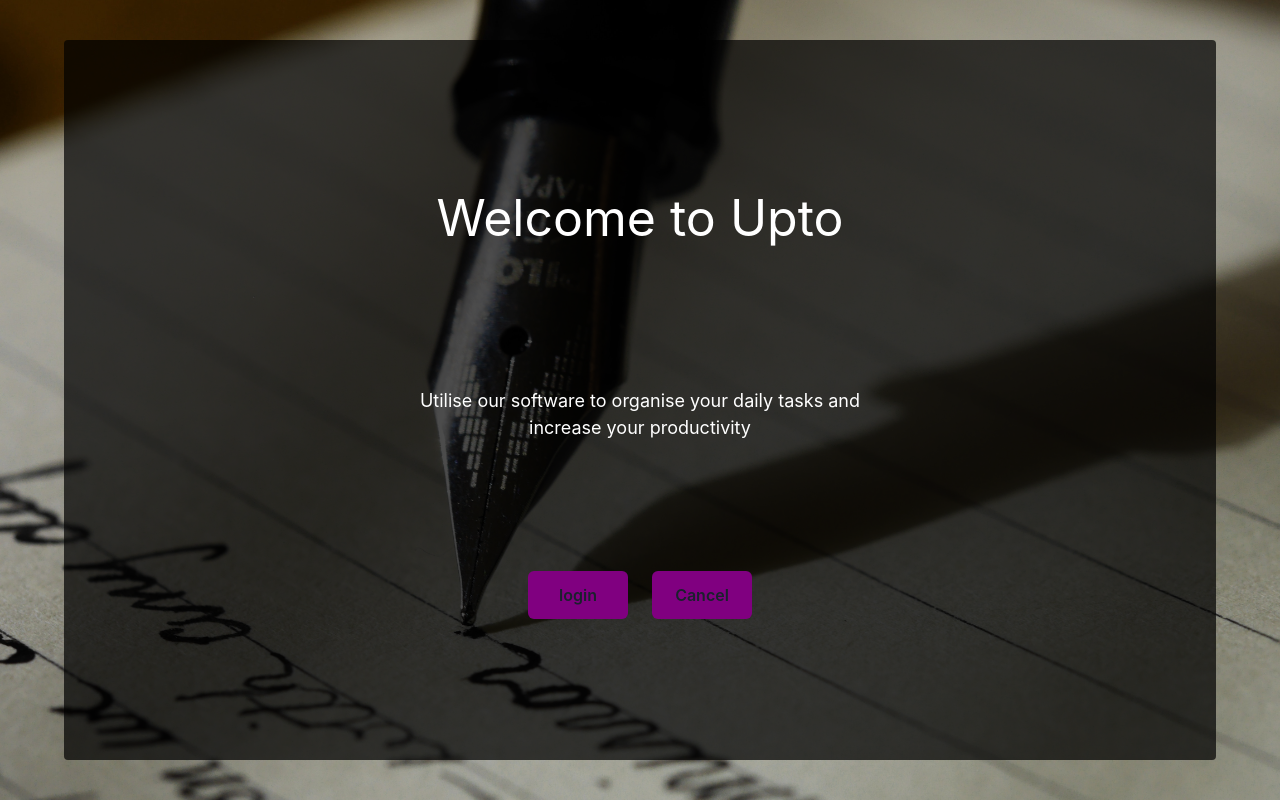
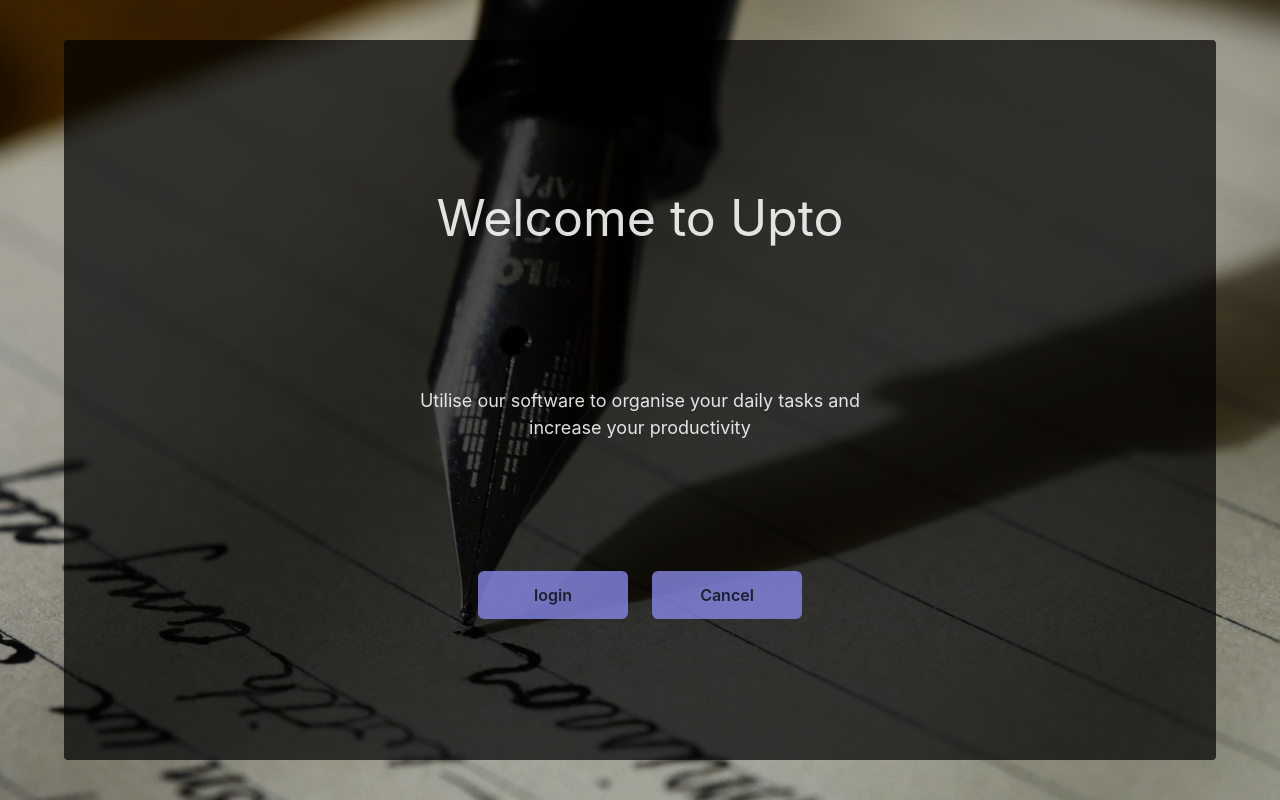
Before and after one commit to DLee1993/task_app, a React (Vite) app in the folder frontend/: page / in a window 1280 px wide. Built offline with nearby package versions, Linux system fonts and the light colour scheme.

Commit message:
added jsx and styling to onboarding page

```diff
--- a/frontend/src/scss/functions/_colorMap.scss
+++ b/frontend/src/scss/functions/_colorMap.scss
@@ -1,9 +1,11 @@
 $colorMap: (
     colorPallette: (
         black: #121212,
+        fadedBlack: #000000b3,
         gray: #979797,
         white: #ffffffde,
         purple: #8687e7,
+        fadedPurple: rgba(134, 135, 231, 0.8)
     ),
     groceries: (
         background: #ccff80,
--- a/frontend/src/scss/main.css
+++ b/frontend/src/scss/main.css
@@ -5,7 +5,7 @@
   align-items: center;
   background-image: url("../assets/onboarding_bg.jpg");
   background-size: cover;
-  color: #fff;
+  color: rgba(255, 255, 255, 0.8705882353);
 }
 .onboarding_bg_container .onboarding_sign-in_options {
   height: 100%;
@@ -16,7 +16,7 @@
   flex-direction: column;
   padding: 10px;
   border-radius: 4px;
-  background-color: rgba(0, 0, 0, 0.7);
+  background-color: rgba(0, 0, 0, 0.7019607843);
 }
 .onboarding_bg_container .onboarding_sign-in_options h1 {
   font-size: 30px;
@@ -36,14 +36,14 @@
   text-align: center;
 }
 .onboarding_bg_container .onboarding_sign-in_options .register_cta, .onboarding_bg_container .onboarding_sign-in_options .login_cta {
-  background-color: purple;
+  background-color: rgba(134, 135, 231, 0.8);
   border: none;
-  width: 100px;
+  width: 150px;
   height: 48px;
   transition: all 0.2s cubic-bezier(0.08, 0.52, 0.52, 1);
 }
 .onboarding_bg_container .onboarding_sign-in_options .register_cta:hover, .onboarding_bg_container .onboarding_sign-in_options .login_cta:hover {
-  background-color: #fff;
+  background-color: #8687e7;
 }
 @media (min-width: 500px) {
   .onboarding_bg_container .onboarding_sign-in_options {
--- a/frontend/src/scss/pages/_onboarding.scss
+++ b/frontend/src/scss/pages/_onboarding.scss
@@ -5,7 +5,7 @@
     align-items: center;
     background-image: url("../assets/onboarding_bg.jpg");
     background-size: cover;
-    color: #fff;
+    color: clr(colorPallette, white);
 
     & .onboarding_sign-in_options {
         height: 100%;
@@ -16,7 +16,7 @@
         flex-direction: column;
         padding: 10px;
         border-radius: 4px;
-        background-color: rgba($color: #000000, $alpha: 0.7);
+        background-color: clr(colorPallette, fadedBlack);
 
         & h1 {
             @include fluidType(font-size, 375px, 900px, 30px, 50px);
@@ -28,14 +28,14 @@
         }
 
         & .register_cta, .login_cta{
-            background-color: purple;
+            background-color: clr(colorPallette, fadedPurple);
             border: none;
-            width: 100px;
+            width: 150px;
             height: 48px;
             transition: all 0.2s cubic-bezier(.08,.52,.52,1);
 
             &:hover{
-                background-color: #fff;
+                background-color: clr(colorPallette, purple);
             }
         }
 
```
Also changed, not shown: 1 other file (tests, documents, lock files or other folders).
